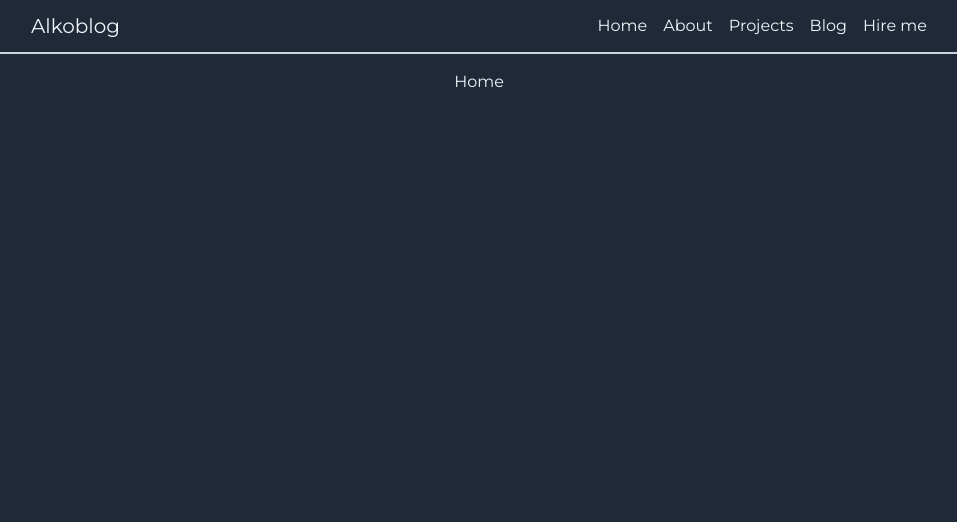
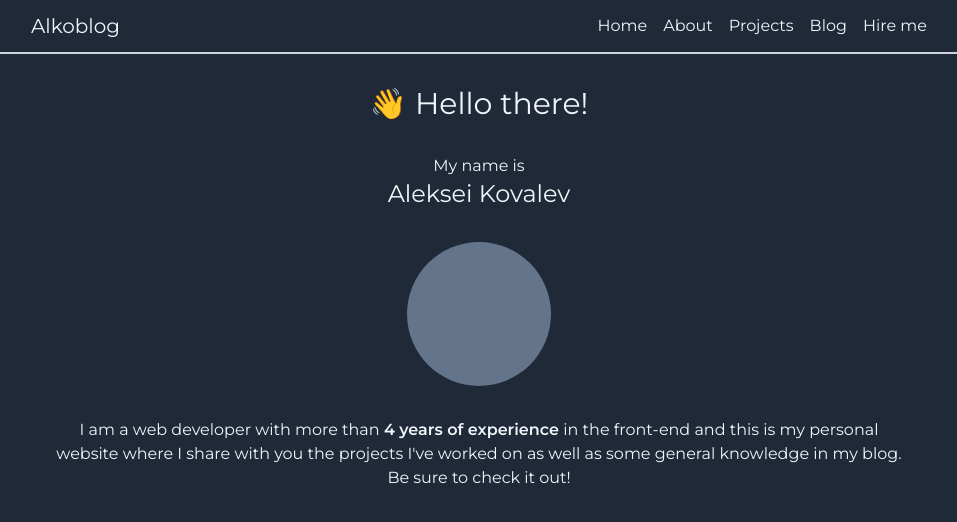
Before and after one commit to kalexei/alkoblog, a Next.js app: page / in a window 1280 px wide. Shown: the top 522 px of the page, without its empty margins (161-1118 px from the left). Built offline with nearby package versions, Linux system fonts and the light colour scheme.

Commit message:
add introduction section

```diff
--- a/app/page.tsx
+++ b/app/page.tsx
@@ -1,7 +1,37 @@
+import Image from "next/image";
 import React from "react";
+// import profile from "public/profile.jpg";
 
 const Home: React.FC = () => {
-  return <div>Home</div>;
+  return (
+    <div className={"mt-4"}>
+      <section
+        id="introduction"
+        className={"flex flex-col items-stretch text-center"}
+      >
+        <h2 className={"text-3xl mb-8"}>{"👋 Hello there!"}</h2>
+        <p>{"My name is"}</p>
+        <h3 className={"text-2xl mb-8"}>{"Aleksei Kovalev"}</h3>
+        {/* Temporary replacement for picture */}
+        <div
+          className={"w-36 h-36 bg-slate-500 rounded-full mb-8 self-center"}
+        ></div>
+        {/* <Image
+          src={profile}
+          alt={"Aleksei's profile"}
+          width={150}
+          className={"rounded-full mb-8 self-center"}
+        /> */}
+        <p>
+          {"I am a web developer with more than"}
+          <span className={"font-semibold"}>{" 4 years of experience "}</span>
+          {
+            "in the front-end and this is my personal website where I share with you the projects I've worked on as well as some general knowledge in my blog. Be sure to check it out!"
+          }
+        </p>
+      </section>
+    </div>
+  );
 };
 
 export default Home;
```
